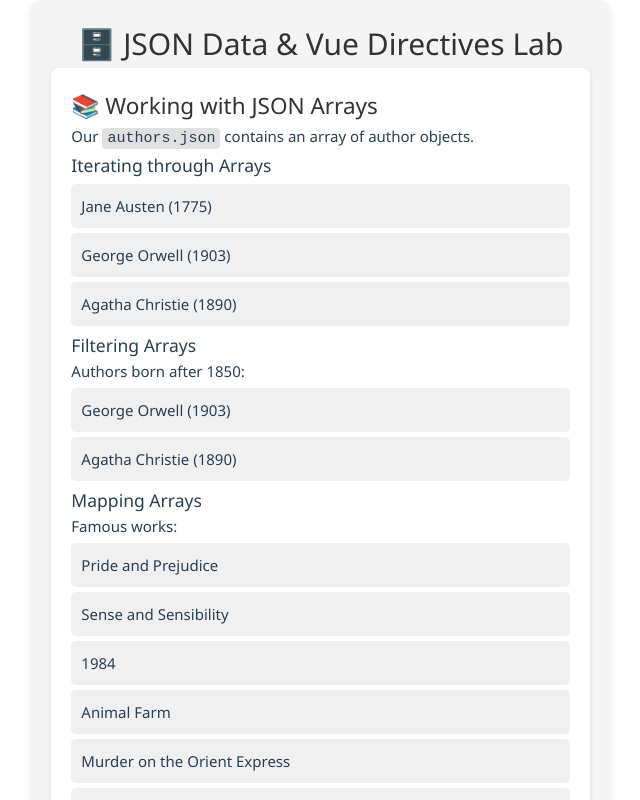
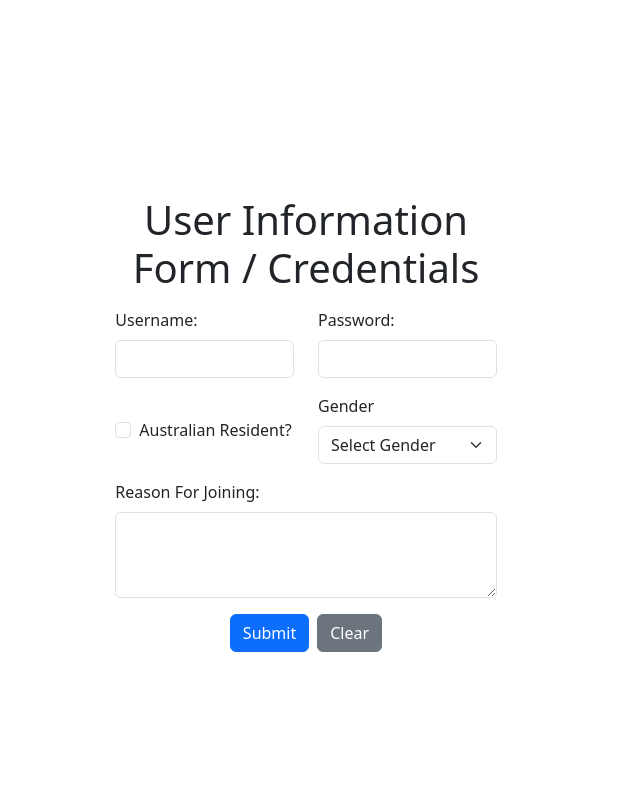
Before and after one commit to ryanmasoumi95/fit5032-coursework, a Vue app: page / in a window 1280 px wide. Shown: the top 800 px of the page, without its empty margins (30-670 px from the left). Built offline with nearby package versions, Linux system fonts and the light colour scheme.

Commit message:
Complete Week 3 CSS Bootstrap lab

```diff
--- a/package.json
+++ b/package.json
@@ -13,6 +13,7 @@
     "format": "prettier --write --experimental-cli src/"
   },
   "dependencies": {
+    "bootstrap": "^5.3.8",
     "vue": "^3.5.40"
   },
   "devDependencies": {
--- a/src/App.vue
+++ b/src/App.vue
@@ -1,7 +1,7 @@
 <script setup>
-import JSON from './components/JSON.vue'
+import LibraryRegistrationForm from './components/LibraryRegistrationForm.vue'
 </script>
 
 <template>
-  <JSON />
+  <LibraryRegistrationForm />
 </template>
--- /dev/null
+++ b/src/components/LibraryRegistrationForm.vue
@@ -0,0 +1,217 @@
+<template>
+  <div class="container mt-5">
+    <div class="row">
+      <div class="col-md-8 offset-md-2">
+
+        <h1 class="text-center mb-3">
+          User Information Form / Credentials
+        </h1>
+
+        <form @submit.prevent="submitForm">
+
+          <!-- Username + Password -->
+          <div class="row">
+            <div class="col-12 col-md-6 mb-3">
+              <label for="username" class="form-label">
+                Username:
+              </label>
+
+              <input
+                type="text"
+                class="form-control"
+                id="username"
+                v-model="formData.username"
+              >
+            </div>
+
+            <div class="col-12 col-md-6 mb-3">
+              <label for="password" class="form-label">
+                Password:
+              </label>
+
+              <input
+                type="password"
+                class="form-control"
+                id="password"
+                v-model="formData.password"
+              >
+            </div>
+          </div>
+
+          <!-- Australian Resident + Gender -->
+          <div class="row">
+
+            <div class="col-12 col-md-6 mb-3">
+              <div class="form-check mt-4">
+                <input
+                  type="checkbox"
+                  class="form-check-input"
+                  id="isAustralian"
+                  v-model="formData.isAustralian"
+                >
+
+                <label
+                  class="form-check-label"
+                  for="isAustralian"
+                >
+                  Australian Resident?
+                </label>
+              </div>
+            </div>
+
+            <div class="col-12 col-md-6 mb-3">
+              <label for="gender" class="form-label">
+                Gender
+              </label>
+
+              <select
+                class="form-select"
+                id="gender"
+                v-model="formData.gender"
+              >
+                <option value="">Select Gender</option>
+                <option value="female">Female</option>
+                <option value="male">Male</option>
+                <option value="other">Other</option>
+              </select>
+            </div>
+
+          </div>
+
+          <!-- Reason -->
+          <div class="mb-3">
+            <label for="reason" class="form-label">
+              Reason For Joining:
+            </label>
+
+            <textarea
+              class="form-control"
+              id="reason"
+              rows="3"
+              v-model="formData.reason"
+            ></textarea>
+          </div>
+
+          <!-- Buttons -->
+          <div class="text-center">
+            <button
+              type="submit"
+              class="btn btn-primary me-2"
+            >
+              Submit
+            </button>
+
+            <button
+              type="button"
+              class="btn btn-secondary"
+              @click="clearForm"
+            >
+              Clear
+            </button>
+          </div>
+
+        </form>
+
+        <!-- Submitted User Cards -->
+        <div
+          class="row mt-5"
+          v-if="submittedCards.length"
+        >
+          <div class="d-flex flex-wrap justify-content-start">
+
+            <div
+              v-for="(card, index) in submittedCards"
+              :key="index"
+              class="card m-2"
+              style="width: 18rem;"
+            >
+
+              <div class="card-header">
+                User Information
+              </div>
+
+              <ul class="list-group list-group-flush">
+
+                <li class="list-group-item">
+                  Username: {{ card.username }}
+                </li>
+
+                <li class="list-group-item">
+                  Password: {{ card.password }}
+                </li>
+
+                <li class="list-group-item">
+                  Australian Resident:
+                  {{ card.isAustralian ? 'Yes' : 'No' }}
+                </li>
+
+                <li class="list-group-item">
+                  Gender: {{ card.gender }}
+                </li>
+
+                <li class="list-group-item">
+                  Reason: {{ card.reason }}
+                </li>
+
+              </ul>
+
+            </div>
+
+          </div>
+        </div>
+
+      </div>
+    </div>
+  </div>
+</template>
+
+<script setup>
+import { ref } from 'vue'
+
+const formData = ref({
+  username: '',
+  password: '',
+  isAustralian: false,
+  reason: '',
+  gender: ''
+})
+
+const submittedCards = ref([])
+
+const submitForm = () => {
+  submittedCards.value.push({
+    ...formData.value
+  })
+}
+
+const clearForm = () => {
+  formData.value = {
+    username: '',
+    password: '',
+    isAustralian: false,
+    reason: '',
+    gender: ''
+  }
+
+  submittedCards.value = []
+}
+</script>
+
+<style scoped>
+.card {
+  border: 1px solid #ccc;
+  border-radius: 10px;
+  box-shadow: 0 2px 4px rgba(0, 0, 0, 0.1);
+}
+
+.card-header {
+  background-color: #275FDA;
+  color: white;
+  padding: 10px;
+  border-radius: 10px 10px 0 0;
+}
+
+.list-group-item {
+  padding: 10px;
+}
+</style>
--- a/src/main.js
+++ b/src/main.js
@@ -1,4 +1,6 @@
 import './assets/main.css'
+// import './style.css'
+import 'bootstrap/dist/css/bootstrap.min.css'
 
 import { createApp } from 'vue'
 import App from './App.vue'
--- /dev/null
+++ b/src/style.css
@@ -0,0 +1,26 @@
+/* Tag selectors */
+h1 {
+  text-align: center;
+  margin-top: 20px;
+  text-shadow: 4px 4px 8px rgba(0, 0, 0, 0.5);
+}
+
+/* Class selectors */
+.form {
+  text-align: center;
+  margin-top: 50px;
+}
+
+/* ID selectors */
+#username:focus,
+#password:focus,
+#isAustralian:focus,
+#reason:focus {
+  border-color: #FF6347;
+  background-color: #FFEBE8;
+}
+
+/* Attribute selectors */
+select[id="gender"] {
+  background-color: #d3d3d3;
+}
```
Also changed, not shown: 1 other file (tests, documents, lock files or other folders).
